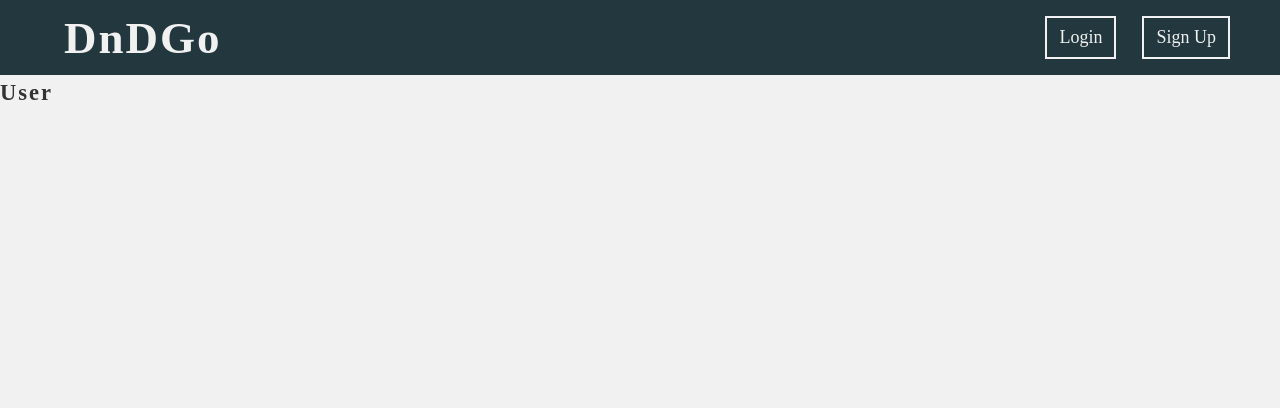
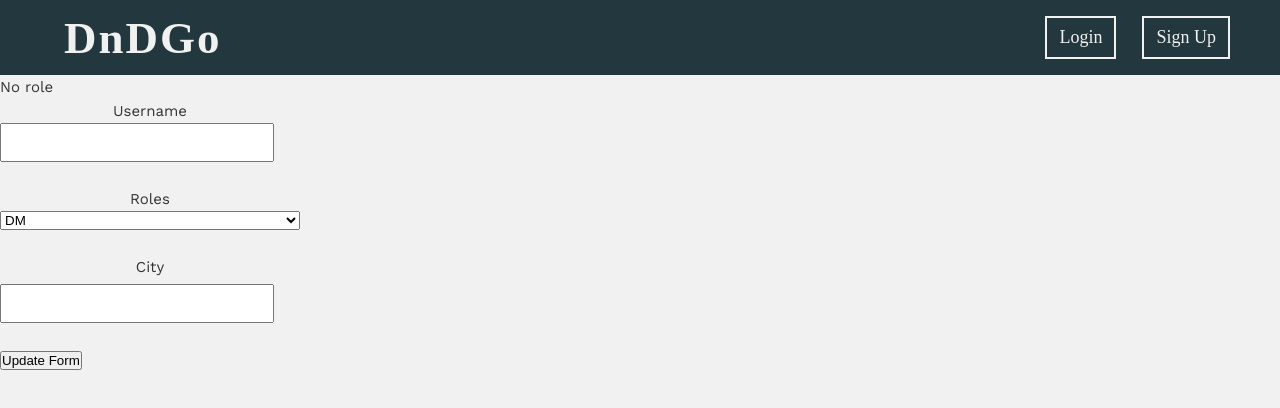
Before and after one commit to TimothyAllgood/dnd-frontend, a React (Create React App) app: page /users/1 in a window 1280 px wide. Shown: the top 408 px of the page. Built offline with nearby package versions, Linux system fonts and the light colour scheme; no server answers; a web font is replaced by a local one.

Commit message:
added tomtom search, user update

```diff
--- a/package.json
+++ b/package.json
@@ -11,7 +11,8 @@
     "react": "^16.13.1",
     "react-dom": "^16.13.1",
     "react-router-dom": "^5.2.0",
-    "react-scripts": "3.4.3"
+    "react-scripts": "3.4.3",
+    "tomtom-react-searchbox": "^0.1.1"
   },
   "scripts": {
     "start": "react-scripts start",
--- a/src/components/Navbar/Navbar.js
+++ b/src/components/Navbar/Navbar.js
@@ -1,4 +1,4 @@
-import React, { Component } from 'react';
+import React from 'react';
 import { NavLink } from 'react-router-dom';
 import './Navbar.css';
 
--- a/src/models/User.js
+++ b/src/models/User.js
@@ -1,11 +1,21 @@
 import axios from 'axios';
+
+const BASE_URL = 'http://localhost:4000/api';
 
 export default class User {
 	static register = async (user) => {
-		return axios.post(`http://localhost:4000/api/v1/auth/register`, user);
+		return axios.post(`${BASE_URL}/v1/auth/register`, user);
 	};
 
 	static login = async (user) => {
-		return axios.post(`http://localhost:4000/api/v1/auth/login`, user);
+		return axios.post(`${BASE_URL}/v1/auth/login`, user);
+	};
+
+	static get = async (userID) => {
+		return axios.get(`${BASE_URL}/v1/users/${userID}`);
+	};
+
+	static update = async (userID, user) => {
+		return axios.post(`${BASE_URL}/v1/users/${userID}`, user);
 	};
 }
--- a/src/pages/Profile/Profile.js
+++ b/src/pages/Profile/Profile.js
@@ -1,15 +1,114 @@
 import React, { Component } from 'react';
 import User from '../../models/User';
+import axios from 'axios';
 
 class Profile extends Component {
 	state = {
 		username: '',
+		email: '',
+		password: '',
+		games: [],
+		roles: '',
+		bio: '',
+		city: '',
+		lat: '',
+		lng: '',
+	};
+
+	async componentDidMount() {
+		const res = await User.get(this.props.match.params.id);
+		const user = res.data.foundUser;
+		const userInfo = {
+			username: user.username,
+			email: user.email,
+			games: user.games,
+			roles: user.roles,
+			bio: user.bio,
+			city: user.city,
+			lat: user.lat,
+			lng: user.lng,
+		};
+		this.setState(userInfo);
+	}
+
+	handleChange = (e) => {
+		this.setState({ [e.target.name]: e.target.value });
+	};
+
+	handleTomTomChange = (e) => {
+		this.setState(JSON.parse(e.target.value));
+	};
+
+	handleTomTom = async (e) => {
+		// Handles change of tom tom search input
+		const url = `https://api.tomtom.com/search/2/geocode/${e.target.value}.json?key=ojL8SrkEk0ntNQEO0Z1NUfadlxaugNYO`; // Sets url to use value of input for query
+		const res = await axios.get(url); // Returns the data from the api call
+		const citiesEl = document.getElementById('cities'); // cities
+		citiesEl.style.display = 'initial'; // Display select when input changes
+		citiesEl.innerHTML = ''; // Empty out select
+		res.data.results.forEach((result) => {
+			const city = result.address.freeformAddress; // location name
+			const option = `<option class="city"value='{"city":"${city}","lat":"${result.position.lat}","lng":"${result.position.lon}"}'>${city}</option>`;
+			citiesEl.insertAdjacentHTML('beforeend', option);
+		});
+		const options = document.querySelectorAll('.city');
+		if (options.length > 0) {
+			this.setState(JSON.parse(options[0].value));
+		}
+	};
+
+	handleSubmit = async (e) => {
+		e.preventDefault();
+		try {
+			const res = await User.update(this.props.match.params.id, this.state);
+
+			console.log(res);
+		} catch (error) {
+			console.log(error);
+		}
 	};
 
 	render() {
+		const state = this.state;
 		return (
 			<section>
-				<h2>User</h2>
+				<div className='profile-left'>
+					<h2>{state.username}</h2>
+					<p>{state.roles ? state.roles : 'No role'}</p>
+				</div>
+				<div className='profile-right'>
+					<form onSubmit={this.handleSubmit}>
+						<div className='form-group'>
+							<label htmlFor='username'>Username</label>
+							<input
+								type='text'
+								name='username'
+								id='username'
+								value={state.username}
+								onChange={this.handleChange}
+							/>
+						</div>
+						<div className='form-group'>
+							<label htmlFor='roles'>Roles</label>
+							<select name='roles' id='roles' onChange={this.handleChange}>
+								<option value='DM'>DM</option>
+								<option value='Player'>Player</option>
+								<option value='DM/Player'>DM/Player</option>
+							</select>
+						</div>
+						<div className='form-group'>
+							<label htmlFor='city'>City</label>
+							<p>{state.city}</p>
+							<input type='text' name='city' onChange={this.handleTomTom} />
+							<select
+								onChange={this.handleTomTomChange}
+								id='cities'
+								style={{ display: 'none' }}
+							></select>
+						</div>
+						<button type='submit'>Update Form</button>
+					</form>
+				</div>
 			</section>
 		);
 	}
```
Also changed, not shown: 1 other file (tests, documents, lock files or other folders).
